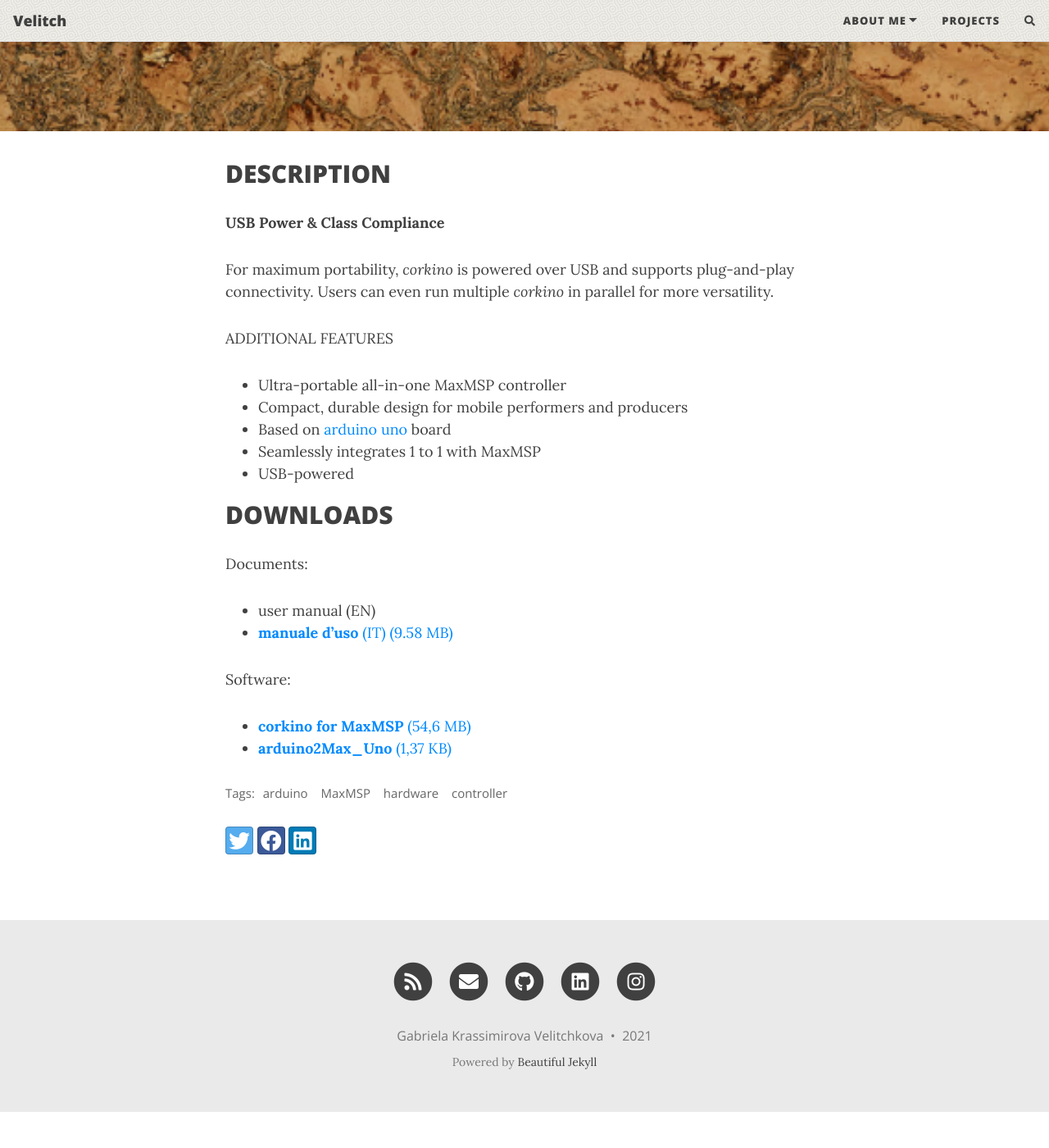
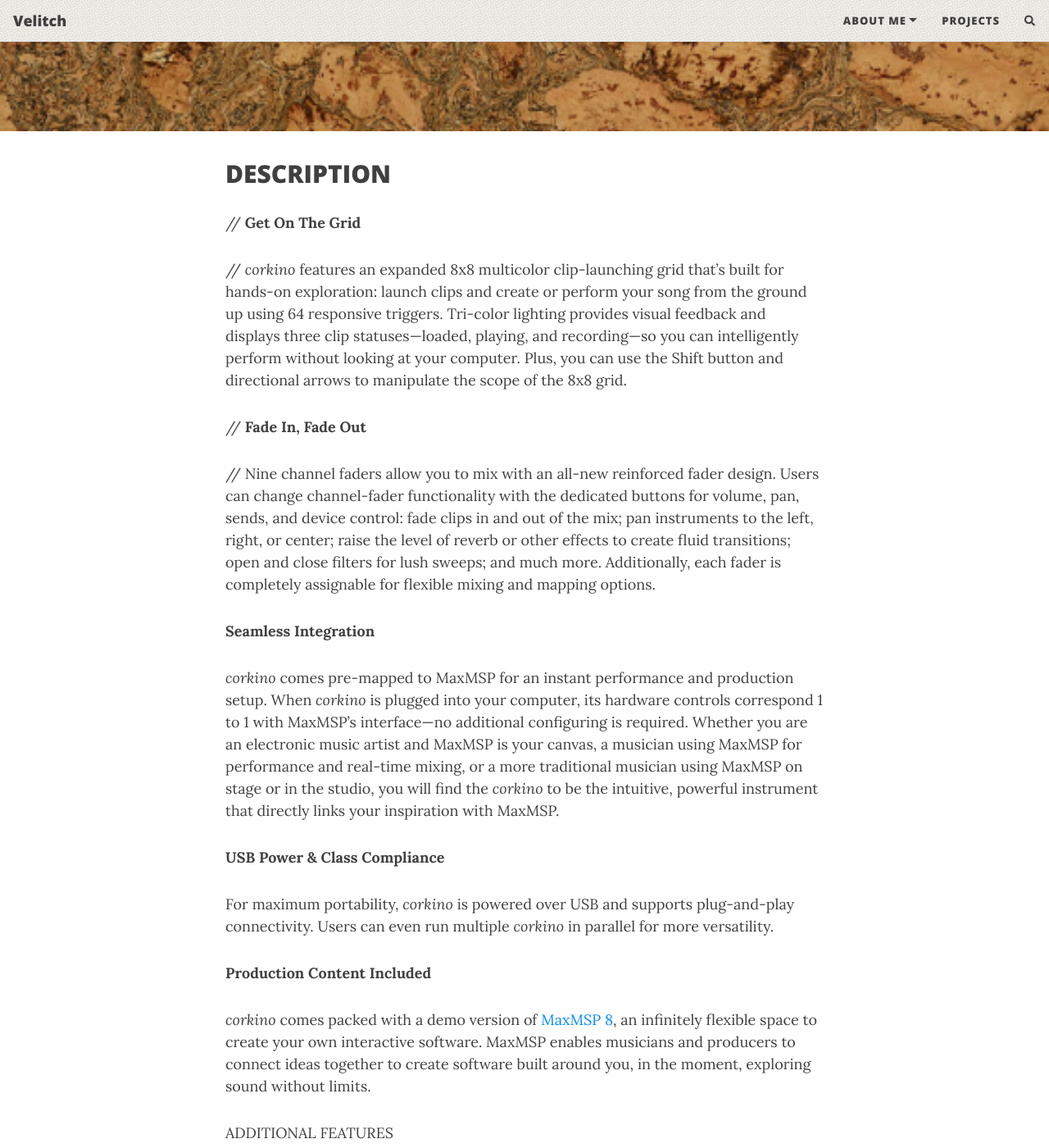
Before and after one commit to Velitch/velitch, a Jekyll site: the page built from _posts/2021-10-13-corkino.md, in a window 1280 px wide and 1400 px high, scrolled down 383 px. Shown: the whole window at 82% size. Built offline with Jekyll 4.4.1, drawn with Linux system fonts in a browser that asks for light colours; nearby versions of some CDN libraries; comment, search, counter and statistics services are not loaded; before the commit the page ends 1739 px from its top, so only the background shows below that.

Commit message:
Update 2021-10-13-corkino.md

```diff
--- a/_posts/2021-10-13-corkino.md
+++ b/_posts/2021-10-13-corkino.md
@@ -10,9 +10,28 @@
 
 ## DESCRIPTION
 
+
+// **Get On The Grid**
+
+// _corkino_ features an expanded 8x8 multicolor clip-launching grid that’s built for hands-on exploration: launch clips and create or perform your song from the ground up using 64 responsive triggers. Tri-color lighting provides visual feedback and displays three clip statuses—loaded, playing, and recording—so you can intelligently perform without looking at your computer. Plus, you can use the Shift button and directional arrows to manipulate the scope of the 8x8 grid.
+
+// **Fade In, Fade Out**
+
+// Nine channel faders allow you to mix with an all-new reinforced fader design. Users can change channel-fader functionality with the dedicated buttons for volume, pan, sends, and device control: fade clips in and out of the mix; pan instruments to the left, right, or center; raise the level of reverb or other effects to create fluid transitions; open and close filters for lush sweeps; and much more. Additionally, each fader is completely assignable for flexible mixing and mapping options.
+
+**Seamless Integration**
+
+_corkino_ comes pre-mapped to MaxMSP for an instant performance and production setup. When _corkino_ is plugged into your computer, its hardware controls correspond 1 to 1 with MaxMSP’s interface—no additional configuring is required. Whether you are an electronic music artist and MaxMSP is your canvas, a musician using MaxMSP for performance and real-time mixing, or a more traditional musician using MaxMSP on stage or in the studio, you will find the _corkino_ to be the intuitive, powerful instrument that directly links your inspiration with MaxMSP.
+
 **USB Power & Class Compliance**
 
 For maximum portability, _corkino_ is powered over USB and supports plug-and-play connectivity. Users can even run multiple _corkino_ in parallel for more versatility.
+
+**Production Content Included**
+
+_corkino_ comes packed with a demo version of [MaxMSP 8](https://cycling74.com), an infinitely flexible space to create your own interactive software. MaxMSP enables musicians and producers to connect ideas together to create software built around you, in the moment, exploring sound without limits.
+
+
 
 ADDITIONAL FEATURES
 
@@ -21,6 +40,7 @@
 - Based on [arduino uno](https://store.arduino.cc/products/arduino-uno-rev3/) board
 - Seamlessly integrates 1 to 1 with MaxMSP
 - USB-powered
+
 
 ## DOWNLOADS
 
```
